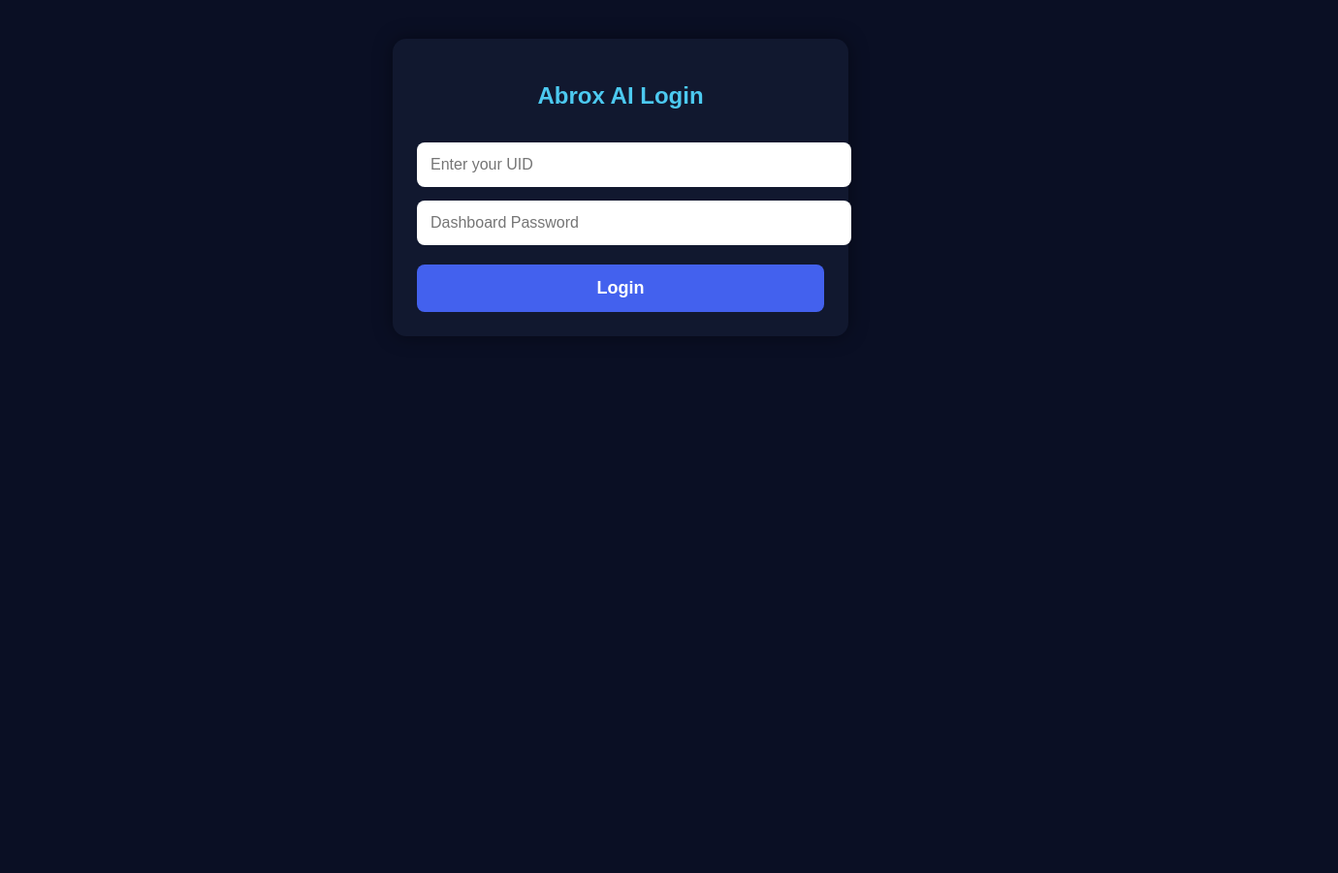
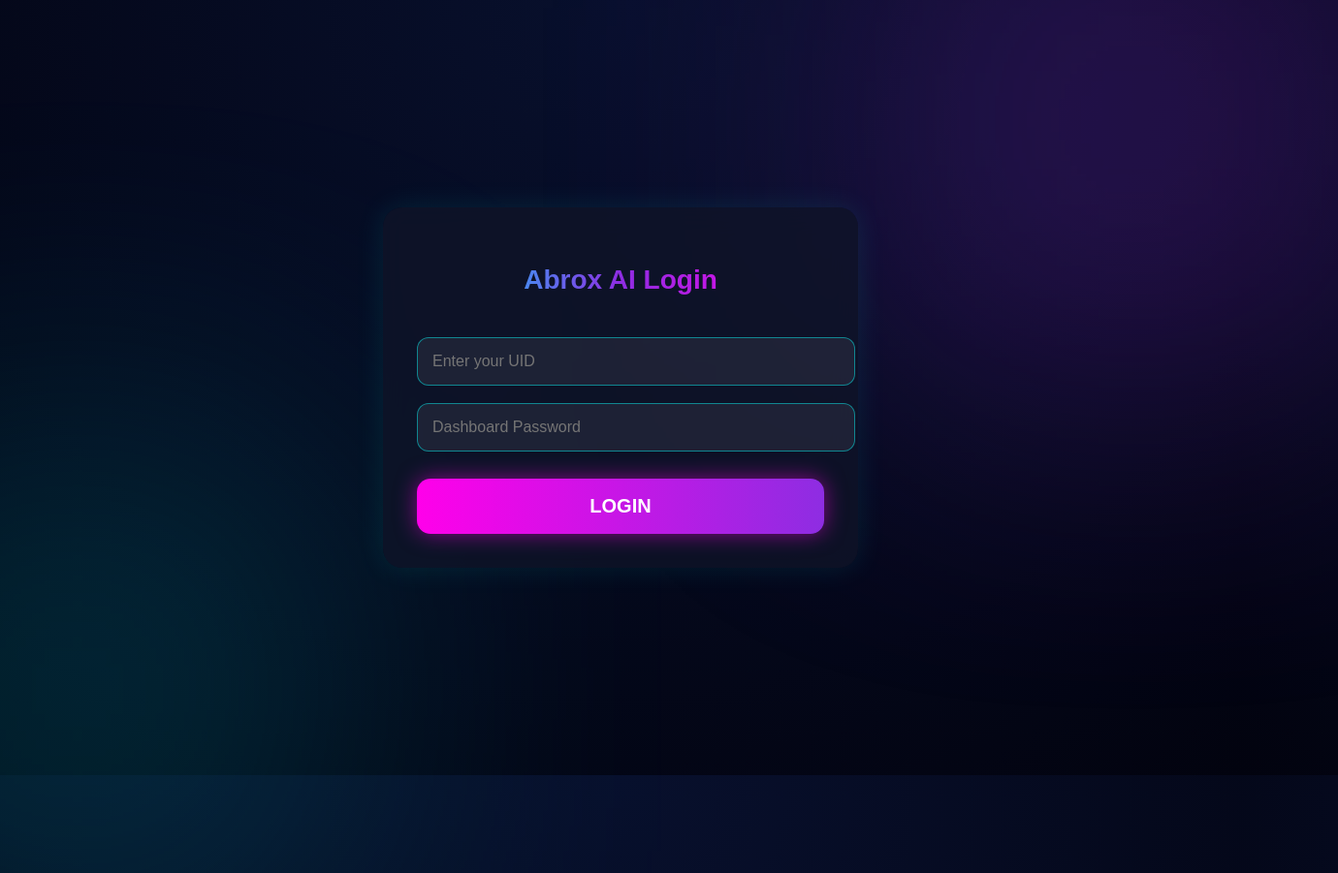
Before and after one commit to AbroxAI/abrox-web, a plain HTML site: page index.html in a window 1280 px wide. Shown: the whole page at 97% size, 1380 px wide, since content can reach past the window. Before the commit the page ends 800 px from the top, so only its background shows below. Drawn offline with Linux system fonts and the light colour scheme.

Commit message:
Update index.html

```diff
--- a/index.html
+++ b/index.html
@@ -4,79 +4,149 @@
 <meta charset="UTF-8">
 <meta name="viewport" content="width=device-width, initial-scale=1.0">
 <title>Abrox AI — Secure Login</title>
+
 <style>
     body {
         margin: 0;
         padding: 0;
-        background: #0a0f24;
-        font-family: Arial, sans-serif;
-        color: white;
+        font-family: "Poppins", Arial, sans-serif;
+        background: radial-gradient(circle at top, #08102D, #02030F);
+        color: #fff;
         display: flex;
-        flex-direction: column;
+        justify-content: center;
         align-items: center;
-        padding-top: 40px;
+        height: 100vh;
+        overflow: hidden;
+    }
+
+    /* Glowing floating blobs */
+    .glow1 {
+        position: absolute;
+        width: 420px;
+        height: 420px;
+        background: #8e2de2;
+        filter: blur(170px);
+        opacity: 0.45;
+        top: -120px;
+        right: -100px;
+        animation: float1 6s ease-in-out infinite alternate;
+    }
+
+    .glow2 {
+        position: absolute;
+        width: 380px;
+        height: 380px;
+        background: #00eaff;
+        filter: blur(180px);
+        opacity: 0.35;
+        bottom: -130px;
+        left: -110px;
+        animation: float2 7s ease-in-out infinite alternate;
+    }
+
+    @keyframes float1 {
+        from { transform: translate(0px, 0px); }
+        to { transform: translate(0px, 35px); }
+    }
+
+    @keyframes float2 {
+        from { transform: translate(0px, 0px); }
+        to { transform: translate(0px, -35px); }
     }
 
     .container {
         width: 90%;
         max-width: 420px;
-        background: #11182f;
-        padding: 25px;
-        border-radius: 14px;
-        box-shadow: 0px 0px 20px rgba(0,0,0,0.4);
+        background: rgba(15, 20, 40, 0.8);
+        padding: 35px;
+        border-radius: 20px;
+        backdrop-filter: blur(14px);
+        box-shadow: 0 0 30px rgba(0, 255, 255, 0.1);
+        position: relative;
+        z-index: 10;
+        animation: fadeUp 1.3s ease;
+    }
+
+    @keyframes fadeUp {
+        from { opacity: 0; transform: translateY(25px); }
+        to { opacity: 1; transform: translateY(0); }
     }
 
     h2 {
+        font-size: 28px;
         text-align: center;
-        margin-bottom: 20px;
-        color: #4CC9F0;
+        margin-bottom: 25px;
+        font-weight: 700;
+        background: linear-gradient(90deg, #00eaff, #8e2de2, #ff00ea);
+        -webkit-background-clip: text;
+        -webkit-text-fill-color: transparent;
     }
 
     input {
         width: 100%;
-        padding: 14px;
-        margin-top: 14px;
-        border-radius: 8px;
-        border: none;
+        padding: 15px;
+        margin-top: 18px;
+        background: rgba(255,255,255,0.07);
+        border: 1px solid rgba(0,255,255,0.45);
+        border-radius: 12px;
+        color: #fff;
         font-size: 16px;
         outline: none;
+        transition: 0.25s;
+    }
+
+    input:focus {
+        border-color: #ff00ea;
+        box-shadow: 0 0 15px #ff00ea70;
     }
 
     button {
         width: 100%;
-        padding: 14px;
-        margin-top: 20px;
-        background: #4361EE;
+        padding: 17px;
+        margin-top: 28px;
+        background: linear-gradient(90deg, #ff00ea, #8e2de2);
         border: none;
-        border-radius: 8px;
+        border-radius: 14px;
         color: white;
-        font-size: 18px;
+        font-size: 20px;
+        font-weight: bold;
         cursor: pointer;
-        font-weight: bold;
+        box-shadow: 0 0 22px #ff00ea80;
+        transition: 0.25s;
     }
 
     button:hover {
-        background: #3b54d3;
+        transform: scale(1.04);
+        box-shadow: 0 0 35px #ff00eaaa;
+    }
+
+    .error, .success {
+        margin-top: 18px;
+        padding: 12px;
+        border-radius: 10px;
+        display: none;
+        text-align: center;
+        font-size: 15px;
+        font-weight: 500;
     }
 
     .error {
-        margin-top: 15px;
-        padding: 10px;
-        background: #d62828;
-        border-radius: 6px;
-        display: none;
+        background: rgba(255, 0, 0, 0.5);
+        box-shadow: 0 0 12px #ff000066;
     }
 
     .success {
-        margin-top: 15px;
-        padding: 10px;
-        background: #2a9d8f;
-        border-radius: 6px;
-        display: none;
+        background: rgba(0, 255, 150, 0.45);
+        box-shadow: 0 0 12px #00ff9970;
     }
 </style>
 </head>
+
 <body>
+
+<!-- Neon glow background -->
+<div class="glow1"></div>
+<div class="glow2"></div>
 
 <div class="container">
     <h2>Abrox AI Login</h2>
@@ -84,7 +154,7 @@
     <input id="uidInput" type="text" placeholder="Enter your UID">
     <input id="passInput" type="password" placeholder="Dashboard Password">
 
-    <button onclick="verify()">Login</button>
+    <button onclick="verify()">LOGIN</button>
 
     <div id="errorBox" class="error"></div>
     <div id="successBox" class="success"></div>
@@ -105,36 +175,24 @@
     errorBox.style.display = "none";
     successBox.style.display = "none";
 
-    if (!uid || !pass) {
-        error("Please enter UID and Password");
-        return;
-    }
+    if (!uid || !pass) return error("Please enter UID and Password");
 
     try {
         const subs = await fetch(SUBSCRIBERS_URL).then(r => r.json());
-
-        if (!subs[uid]) {
-            return error("UID not found in system.");
-        }
+        if (!subs[uid]) return error("UID not found.");
 
         const envText = await fetch(ENV_URL).then(r => r.text());
         const match = envText.match(/DASHBOARD_PASSWORD=(.*)/);
-
         if (!match) return error("Password configuration missing.");
 
         const correctPass = match[1].trim();
-
-        if (pass !== correctPass) {
-            return error("Incorrect dashboard password.");
-        }
+        if (pass !== correctPass) return error("Incorrect password.");
 
         success("Login successful! Redirecting...");
-        setTimeout(() => {
-            window.location.href = `${DASHBOARD_URL}?uid=${uid}`;
-        }, 1200);
+        setTimeout(() => { window.location.href = `${DASHBOARD_URL}?uid=${uid}`; }, 1200);
 
-    } catch (e) {
-        error("Connection error. Ensure GitHub files are public.");
+    } catch {
+        error("Connection error. Check GitHub file permissions.");
     }
 }
 
@@ -143,7 +201,6 @@
     box.innerHTML = msg;
     box.style.display = "block";
 }
-
 function success(msg) {
     const box = document.getElementById("successBox");
     box.innerHTML = msg;
```
